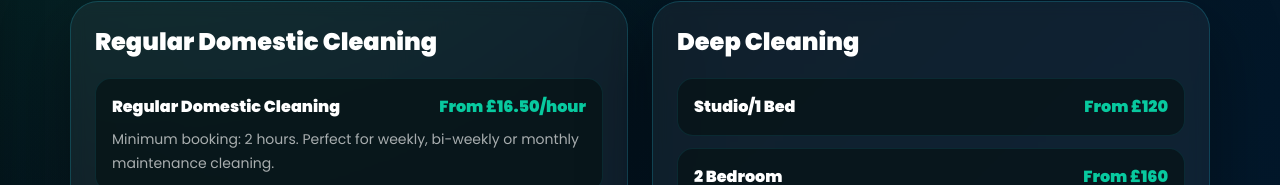
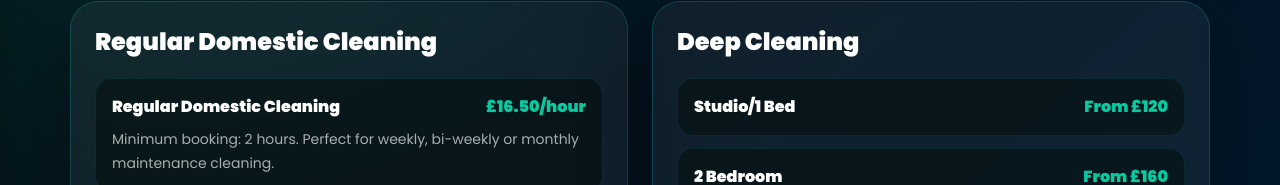
Before and after one commit to adebare-adeyemo/Never-give-up, a Next.js app: page /pricing in a window 1280 px wide. Shown: the part 459-644 px from the top of the page. Built offline with nearby package versions, Linux system fonts and the light colour scheme.

Commit message:
Update page.jsx
Pricing

```diff
--- a/app/pricing/page.jsx
+++ b/app/pricing/page.jsx
@@ -4,7 +4,7 @@ import {ArrowRight, CheckCircle2} from 'lucide-react';
 
 export const metadata={title:'Cleaning Prices | NVG Cleaning Services',description:'NVG Cleaning Services pricing for regular domestic cleaning, deep cleaning, Airbnb cleaning, pressure washing and add-ons across Leeds and Yorkshire.'};
 
-const domestic=[['Regular Domestic Cleaning','From £16.50/hour','Minimum booking: 2 hours. Perfect for weekly, bi-weekly or monthly maintenance cleaning.'],['Ironing Service','From £15/hour','Can be added to regular domestic cleaning or booked separately.']];
+const domestic=[['Regular Domestic Cleaning','£16.50/hour','Minimum booking: 2 hours. Perfect for weekly, bi-weekly or monthly maintenance cleaning.'],['Ironing Service','From £15/hour','Can be added to regular domestic cleaning or booked separately.']];
 const deep=[['Studio/1 Bed','From £120'],['2 Bedroom','From £160'],['3 Bedroom','From £220'],['4 Bedroom','From £280'],['5+ Bedroom','Custom Quote']];
 const airbnb=[['1 Bedroom Airbnb','From £55'],['2 Bedroom Airbnb','From £75'],['3 Bedroom Airbnb','From £95'],['4+ Bedroom Airbnb','Custom Quote']];
 const pressure=[['Driveway Cleaning','From £80'],['Patio Cleaning','From £70'],['Decking Cleaning','From £60'],['Commercial Exterior','Custom Quote']];
```
